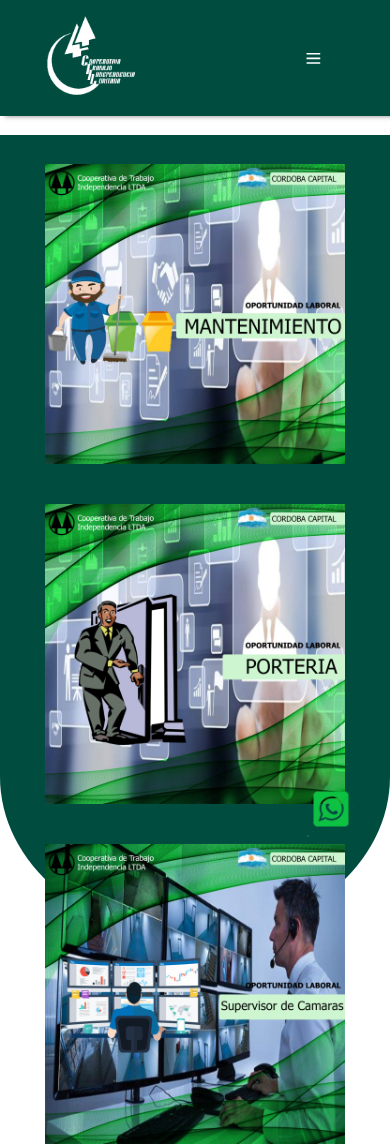
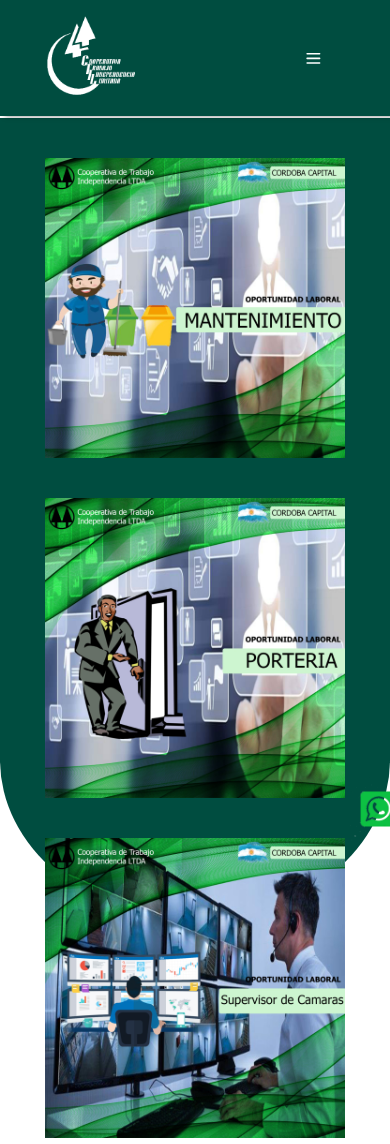
Before and after one commit to Ezequielpereyraa/Cooperativa-independencia, a website: page oportunidadesdetrabajo.html in a window 390 px wide. Shown: the top 1144 px of the page. Drawn offline with nearby package versions, Linux system fonts and the light colour scheme.

Commit message:
cambios en el resposive

```diff
--- a/sass/_base.scss
+++ b/sass/_base.scss
@@ -73,10 +73,7 @@ body {
   left: 95%;
   bottom: 0;
   @media only screen and (max-width: 75em) {
-    left: 85%;
-  }
-  @media only screen and (max-width: 30em) {
-    left: 76%;
+    left: 88%;
   }
 }
 main {
--- a/sass/_optrabajo.scss
+++ b/sass/_optrabajo.scss
@@ -12,8 +12,8 @@
       margin-top: 17vh;
     }
     @media only screen and (max-width: 37em) {
-      margin-top: 10vh;
-      transform: translateY(4rem);
+      margin-top: 8vh;
+      transform: translateY(5rem);
       margin-bottom: 5rem;
     }
     @media only screen and (max-width: 23em) {
```
Also changed, not shown: css/style.comp.css.
